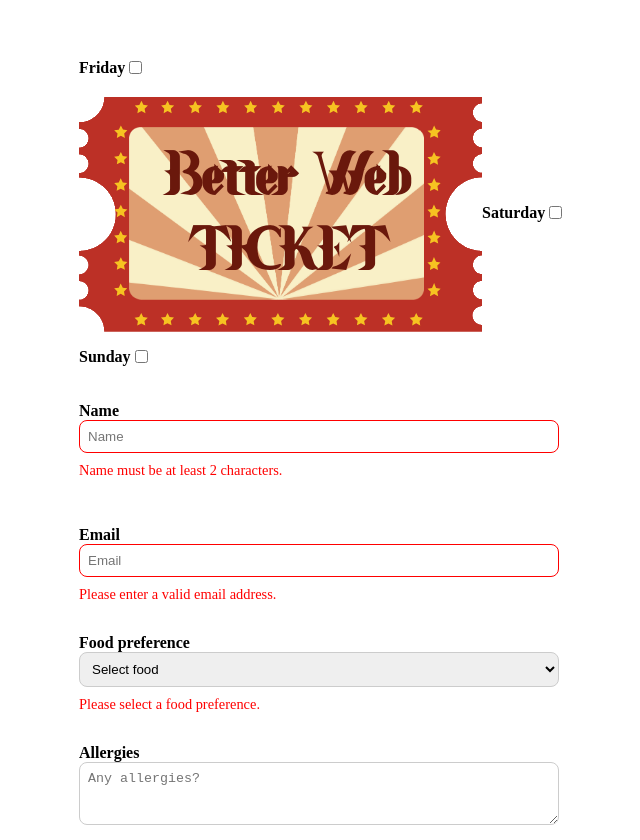
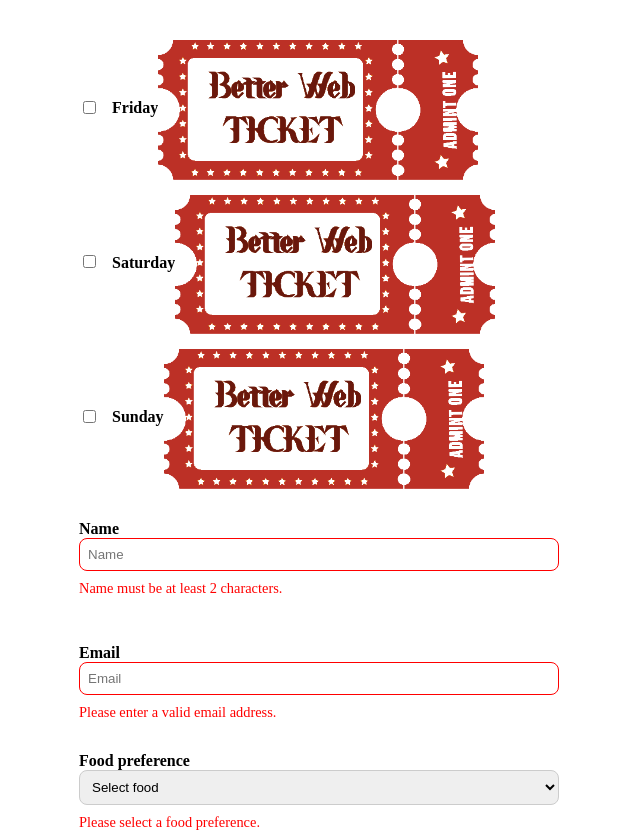
Before and after one commit to AkeVonWolfe/better-web, a plain HTML site: page form.html in a window 1280 px wide. Shown: the top 840 px of the page, without its empty margins (321-961 px from the left). Drawn offline with Linux system fonts and the light colour scheme.

Commit message:
fixed the ticket img, changes some styling

```diff
--- a/form.css
+++ b/form.css
@@ -40,9 +40,7 @@ button {
 
 button:hover {
     background-color: #218838;
-
 }
-
 
 input:invalid, textarea:invalid {
     border-color: red;
@@ -54,7 +52,6 @@ input:invalid:focus, textarea:invalid:focus {
     box-shadow: 0 0 5px red;
 }
 
-
 .checkmark {
     display: flex;
     align-items: center;
@@ -64,17 +61,13 @@ input:invalid:focus, textarea:invalid:focus {
     margin-right: 1rem;
 }
 
-.error {
-    color: red;
-    font-size: 0.9em;
+.checkmark img {
+    width: 20rem;
+    height: auto;
 }
 
-.image1, .image2 {
+.image1 {
     display: none;
-}
-
-/* .checkmark .image2 {
-    display: block;
 }
 
 .checkmark input[type="checkbox"]:checked ~ .image1 {
@@ -82,5 +75,10 @@ input:invalid:focus, textarea:invalid:focus {
 }
 
 .checkmark input[type="checkbox"]:checked ~ .image2 {
-    display: block;
-} */
+    display: none;
+}
+
+.error {
+    color: red;
+    font-size: 0.9em;
+}
--- a/form.html
+++ b/form.html
@@ -5,34 +5,40 @@
     <meta name="viewport" content="width=device-width, initial-scale=1.0">
     <title>Document</title>
     <link rel="stylesheet" href="form.css">
-    <img src="" alt="">
 </head>
 <body>
+
     <div class="scroll-container">
         <div class="scroll-content">
           <div class="animated-box"></div>
         </div>
-      </div>
+    </div>
 
     <form action="#">
 
         <div class="checkmark">
-            <img class="image1" src="Pictures/ticket-full.png" alt="" width="auto" height="auto">
-            <img class="image2" src="Pictures/ticket-ripped.png" alt=""width="auto" height="auto">
+            <input type="checkbox" id="fredagen">
             <label for="fredagen">Friday</label>
-            <input type="checkbox" id="fredagen">
+            <img class="image1" src="Pictures/ticket-ripped.png" alt="" width="auto" height="auto">
+            <img class="image2" src="Pictures/ticket-full.png" alt="" width="auto" height="auto">
         </div>
 
         <div class="checkmark">
-            <img src="Pictures/ticket-ripped.png" alt="">
+            <input type="checkbox" id="lördagen">
             <label for="lördagen">Saturday</label>
-            <input type="checkbox" id="lördagen">
+            <img class="image1" src="Pictures/ticket-ripped.png" alt="" width="auto" height="auto">
+            <img class="image2" src="Pictures/ticket-full.png" alt="" width="auto" height="auto">
+
         </div>
 
         <div class="checkmark">
+            <input type="checkbox" id="söndagen">
             <label for="söndagen">Sunday</label>
-            <input type="checkbox" id="söndagen">
+            <img class="image1" src="Pictures/ticket-ripped.png" alt="" width="auto" height="auto">
+            <img class="image2" src="Pictures/ticket-full.png" alt="" width="auto" height="auto">
+
         </div>
+
 
         <p>
             <label for="namn">Name</label>
@@ -46,7 +52,6 @@
             <span class="error">Please enter a valid email address.</span>
         </p>
 
-
         <div>
             <label for="mat">Food preference</label>
             <select name="mat" id="mat" required>
@@ -58,13 +63,10 @@
             <span class="error">Please select a food preference.</span>
         </div>
 
-
         <p>
             <label for="Allergi">Allergies</label>
             <textarea id="Allergi" placeholder="Any allergies?" rows="3"></textarea>
         </p>
-
-
 
         <p>
             <button type="submit">Submit info</button>
```
